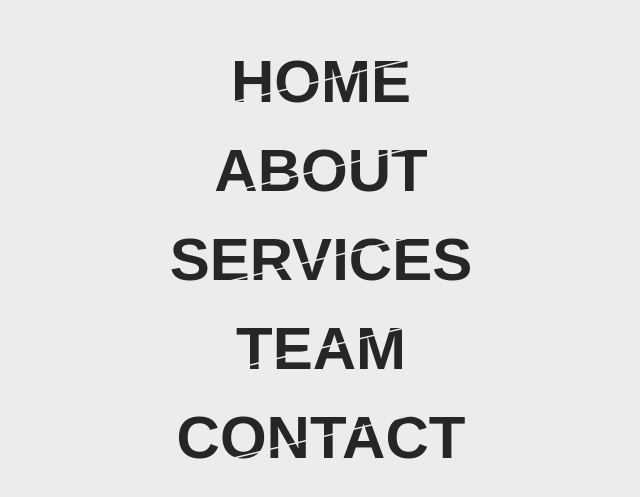
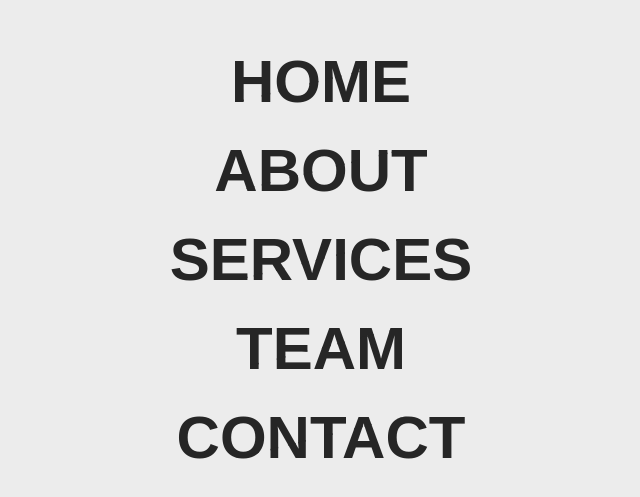
Before and after one commit to louis9979/Clip-path-menu, a website: page index.html in a window 1280 px wide. Shown: the part 149-646 px from the top of the page, 319-959 px from the left. Drawn offline with Linux system fonts and the light colour scheme.

Commit message:
cleaning up line slash and text seperation

```diff
--- a/sass/main.scss
+++ b/sass/main.scss
@@ -21,7 +21,7 @@ body {
     &:before {
       content: "";
       position: absolute;
-      top: 170%;
+      top: 160%;
       transform: translateY(-100%) skewY(-15deg);
       width: 100%;
       height: 1px;
@@ -32,7 +32,7 @@ body {
 
     &:hover:before {
       left: 100%;
-      top: -70%;
+      top: -60%;
     }
   }
 }
@@ -57,8 +57,9 @@ a {
     width: 100%;
     padding: 5px 0;
     color: #262626;
-    transition: all 0.5s;
-    clip-path: polygon(0 0, 100% 0, 100% 0, 0 98%);
+    transition: all 0.5s 0.25s;
+
+    clip-path: polygon(0 0, 100% 0, 100% 0, 0 102%);
   }
 
   &:after {
@@ -69,8 +70,8 @@ a {
     width: 100%;
     padding: 5px 0;
     color: #262626;
-    transition: all 0.5s;
-    clip-path: polygon(0 100%, 100% 2%, 100% 100%, 0 100%);
+    transition: all 0.5s 0.25s;
+    clip-path: polygon(0 100%, 100% -2%, 100% 100%, 0 100%);
   }
 
   &:hover:before {
```
Also changed, not shown: css/style.css.
